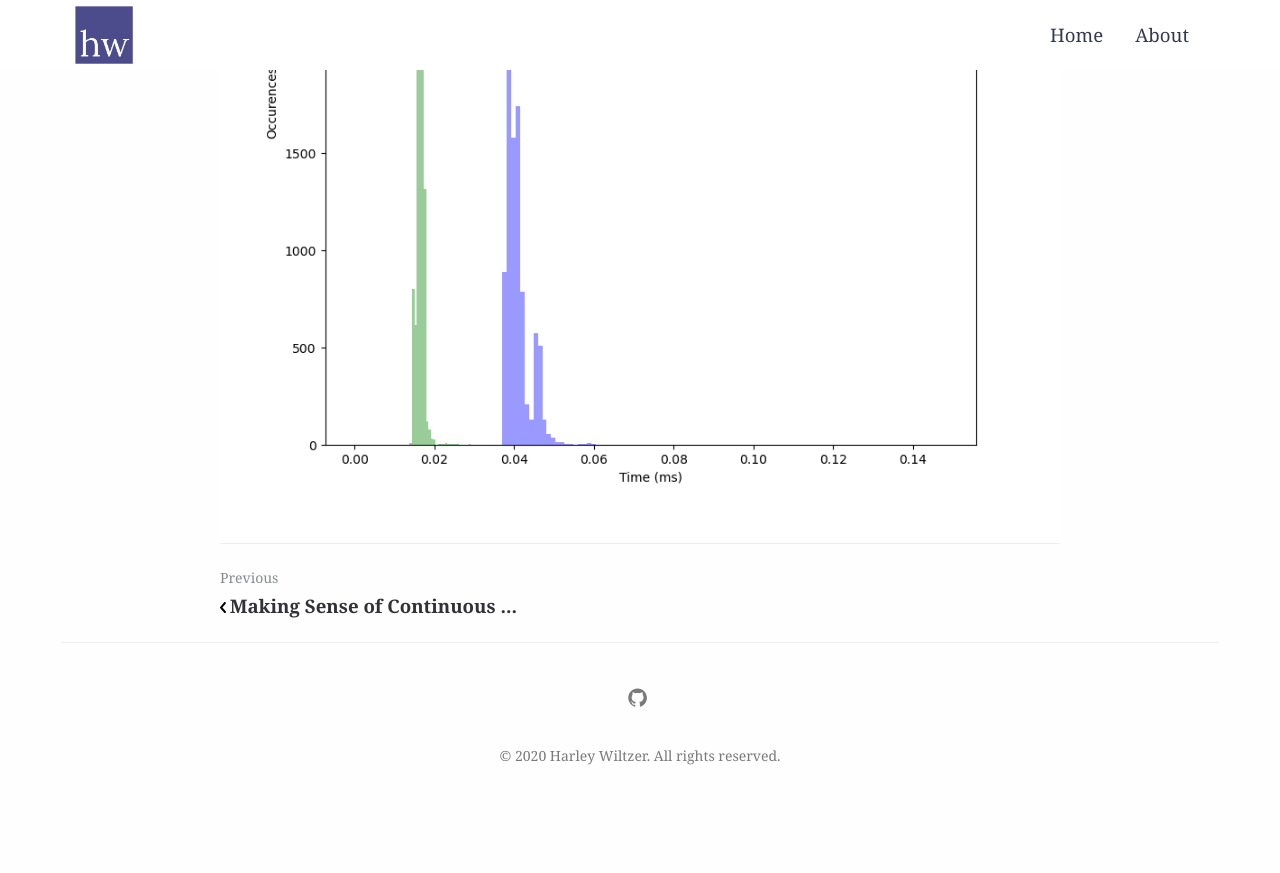
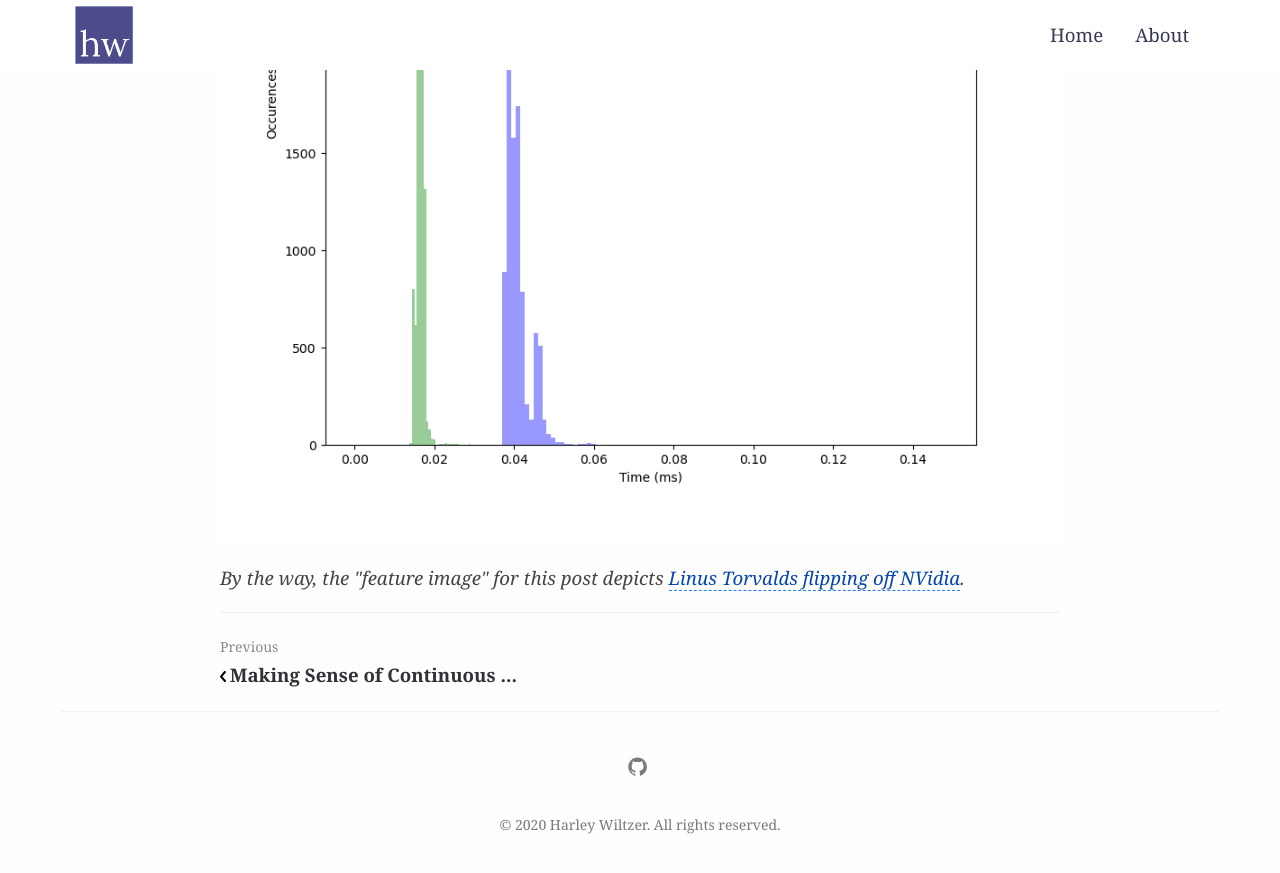
Before and after one commit to harwiltz/old-website, a Jekyll site: the page built from _posts/2020-12-02-open-source-accelerated-deep-learning.html, in a window 1280 px wide and 900 px high, scrolled down 10985 px. Shown: the top 873 px of the window. Built offline with Jekyll 4.4.1, drawn with Linux system fonts in a browser that asks for light colours; before the commit the page ends 11816 px from its top, so only the background shows below that.

Commit message:
Fixes an href bug and adds note about Linus

```diff
--- a/_layouts/default.html
+++ b/_layouts/default.html
@@ -19,7 +19,7 @@ layout: compress
 
     {% include header.html %}
 
-    <div class="hero lazyload" data-bg="{{ site.url }}{{ site.baseurl }}assets/img/{{ site.hero_img }}">
+    <div class="hero lazyload" data-bg="{{ site.url }}{{ site.baseurl }}/assets/img/{{ site.hero_img }}">
       <div class="hero__wrap">
         <h1 class="hero__title">{{ site.title | escape }}</h1>
         <p class="hero__meta">{{ site.tagline }}</p>
--- a/_layouts/post.html
+++ b/_layouts/post.html
@@ -20,7 +20,7 @@ layout: compress
 {% include header.html %}
 
   {% if page.featured-img %}
-  <div class="hero lazyload" data-bg="{{ site.url }}{{ site.baseurl }}assets/img/posts/{{ page.featured-img }}.jpg">
+  <div class="hero lazyload" data-bg="{{ site.url }}{{ site.baseurl }}/assets/img/posts/{{ page.featured-img }}.jpg">
   {% else %}
   <div class="hero dark-bg">
   {% endif %}
--- a/_posts/2020-12-02-open-source-accelerated-deep-learning.html
+++ b/_posts/2020-12-02-open-source-accelerated-deep-learning.html
@@ -538,5 +538,10 @@ The results were convincingly in the GPU's favor:
 </p>
 
 <img src="/assets/img/amdgpu_benchmark.png"></img>
+
+<p>
+<i>By the way, the "feature image" for this post depicts <a href="https://www.google.com/url?sa=t&amp;rct=j&amp;q=&amp;esrc=s&amp;source=web&amp;cd=&amp;cad=rja&amp;uact=8&amp;ved=2ahUKEwjBhrb6jLHtAhVCu1kKHRTZARYQFjACegQIAxAC&amp;url=https%3A%2F%2Fwww.youtube.com%2Fwatch%3Fv%3Di2lhwb_OckQ&amp;usg=AOvVaw2UgoF2uFi6szUxMTZwUUAD">Linus Torvalds
+flipping off NVidia</a>.</i>
+</p>
 </div>
 </div>
--- a/org/posts/2020-12-02-open-source-accelerated-deep-learning.org
+++ b/org/posts/2020-12-02-open-source-accelerated-deep-learning.org
@@ -412,3 +412,6 @@ The results were convincingly in the GPU's favor:
 #+BEGIN_EXPORT html
 <img src="/assets/img/amdgpu_benchmark.png"></img>
 #+END_EXPORT
+
+/By the way, the "feature image" for this post depicts [[https://www.google.com/url?sa=t&rct=j&q=&esrc=s&source=web&cd=&cad=rja&uact=8&ved=2ahUKEwjBhrb6jLHtAhVCu1kKHRTZARYQFjACegQIAxAC&url=https%3A%2F%2Fwww.youtube.com%2Fwatch%3Fv%3Di2lhwb_OckQ&usg=AOvVaw2UgoF2uFi6szUxMTZwUUAD][Linus Torvalds
+flipping off NVidia]]./
```
